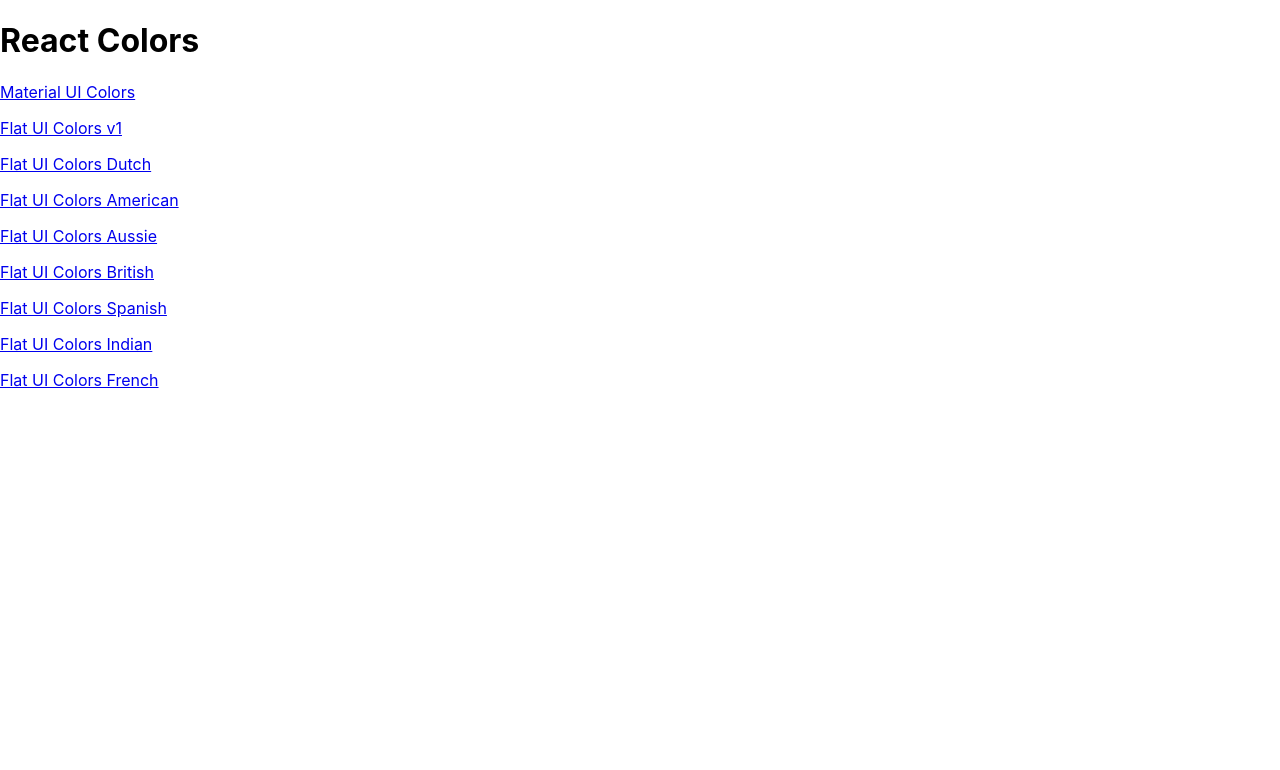
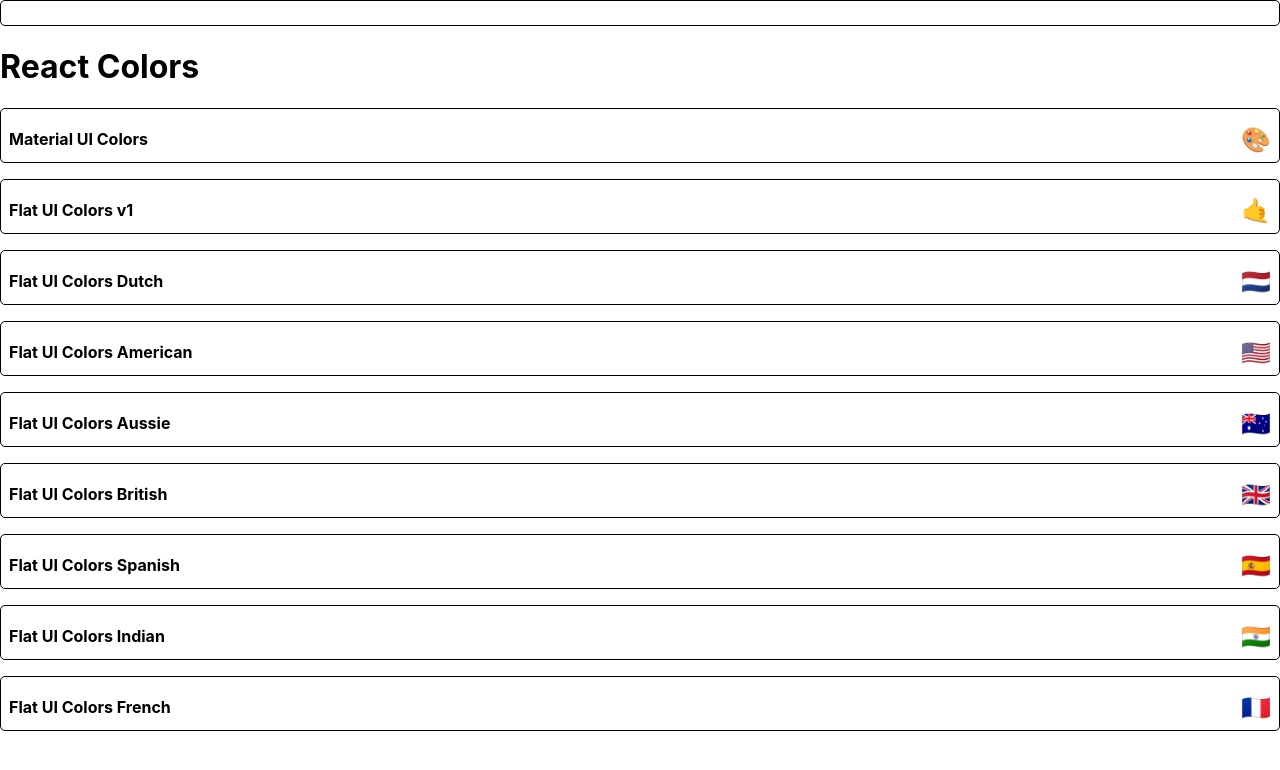
Before and after one commit to zsorosz/react-color-app, a React (Create React App) app: page / in a window 1280 px wide. Shown: the top 770 px of the page. Built offline with nearby package versions, Linux system fonts and the light colour scheme.

Commit message:
set up withStyles, start styling MiniPalette with JSS

```diff
--- a/package.json
+++ b/package.json
@@ -5,6 +5,7 @@
   "dependencies": {
     "@material-ui/core": "^4.9.11",
     "@material-ui/icons": "^4.9.1",
+    "@material-ui/styles": "^4.9.10",
     "@testing-library/jest-dom": "^4.2.4",
     "@testing-library/react": "^9.3.2",
     "@testing-library/user-event": "^7.1.2",
--- /dev/null
+++ b/src/MiniPalette.js
@@ -0,0 +1,46 @@
+import React from 'react';
+import { withStyles } from '@material-ui/styles';
+
+const styles = {
+    root: {
+        backgroundColor: "white",
+        border: "1px solid black",
+        borderRadius: "5px",
+        padding: "0.5rem",
+        position: "relative",
+        overflow:"hidden",
+        "&:hover": {
+            cursor: "pointer"
+        }
+    },
+    colors: {
+        backgroundColor: "grey"
+    },
+    title: {
+        display: "flex",
+        justifyContent: "space-between",
+        alignItems: "center",
+        margin: "0",
+        color: "black",
+        paddingTop: "0.5rem",
+        fontSize: "1rem",
+        postition: "relative"
+    },
+    emoji: {
+        marginLeft: "0.5rem",
+        fontSize: "1.5rem"
+    }
+}
+
+function MiniPalette(props){
+    const { classes, paletteName, emoji } = props;
+    console.log(classes);
+    return(
+        <div className={classes.root}>
+            <div className={classes.colors} />
+            <h5 className={classes.title}>{paletteName} <span className={classes.emoji}>{emoji}</span></h5>
+        </div>
+    )
+}
+
+export default withStyles(styles)(MiniPalette);
--- a/src/PaletteList.js
+++ b/src/PaletteList.js
@@ -1,4 +1,5 @@
 import React, { Component } from 'react';
+import MiniPalette from './MiniPalette';
 import { Link } from 'react-router-dom';
 
 class PaletteList extends Component {
@@ -6,10 +7,11 @@
         const { palettes } = this.props;
         return(
             <div>
+                <MiniPalette />
                 <h1>React Colors</h1>
                 {palettes.map(palette => (
                     <p>
-                        <Link to={`/palette/${palette.id}`}>{palette.paletteName}</Link>
+                        <MiniPalette {...palette} />
                     </p>
                 ))}
             </div>
```
